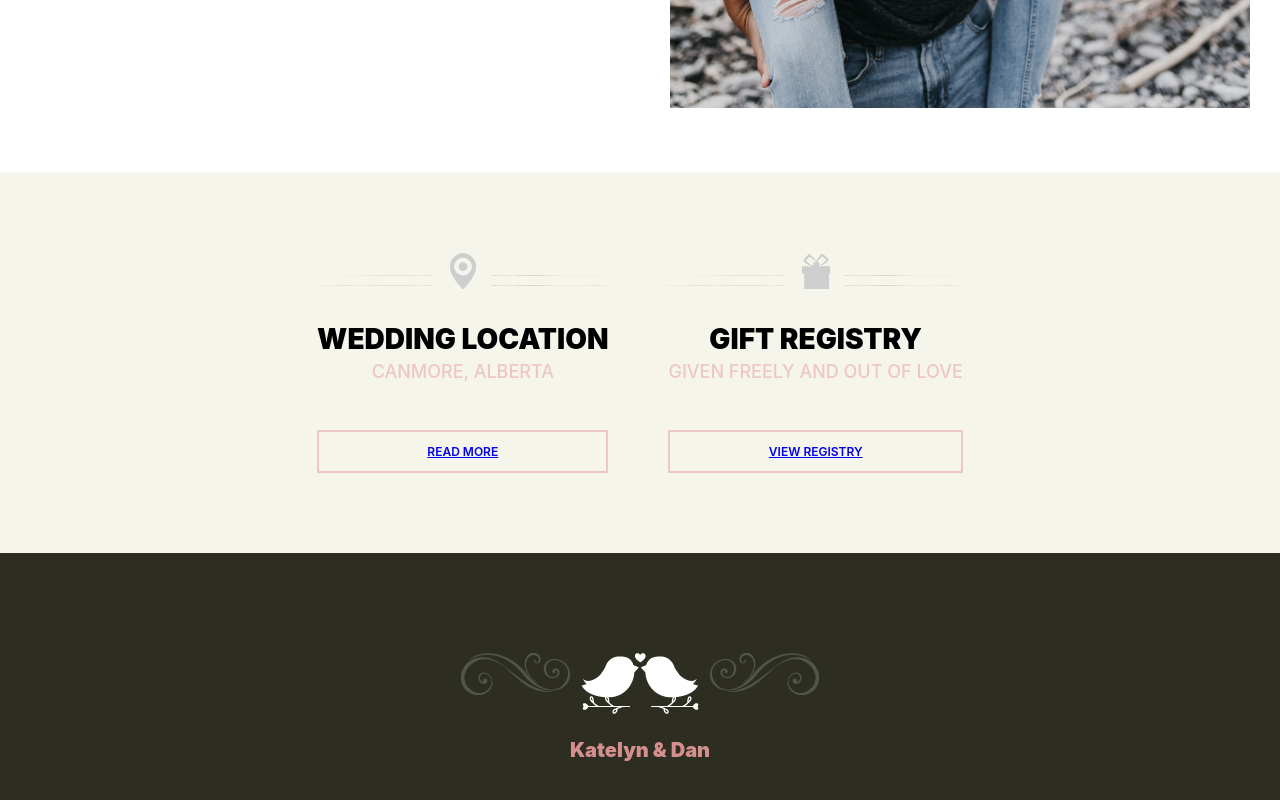
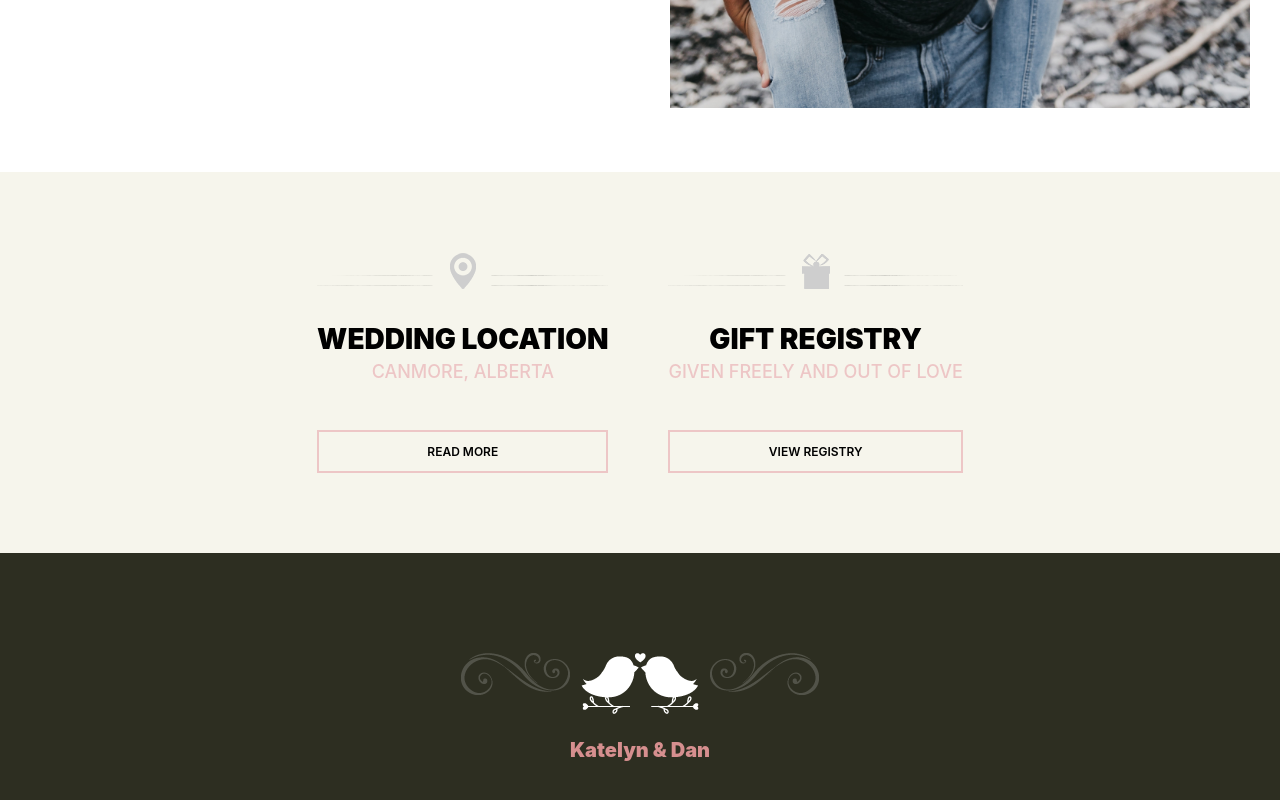
Before and after one commit to owenadley/kdwedding, a React (Create React App) app: page / in a window 1280 px wide. Shown: the part 1965-2765 px from the top of the page. Built offline with nearby package versions, Linux system fonts and the light colour scheme.

Commit message:
Fixed link decoration

```diff
--- a/src/App.css
+++ b/src/App.css
@@ -224,6 +224,9 @@
   background-color: #f6f5ec;
   padding: 50px;
 }
+.more-info-container a {
+  text-decoration: none;
+}
 .more-info-items {
   display: flex;
   flex-direction: row;
@@ -261,6 +264,10 @@
   text-transform: uppercase;
   font-size: 12px;
   margin-top: 30px;
+}
+.more-info-btn p{
+  text-decoration: none !important;
+  color: #000;
 }
 .more-info-btn:hover {
   background-color: #edc6c6;
```
